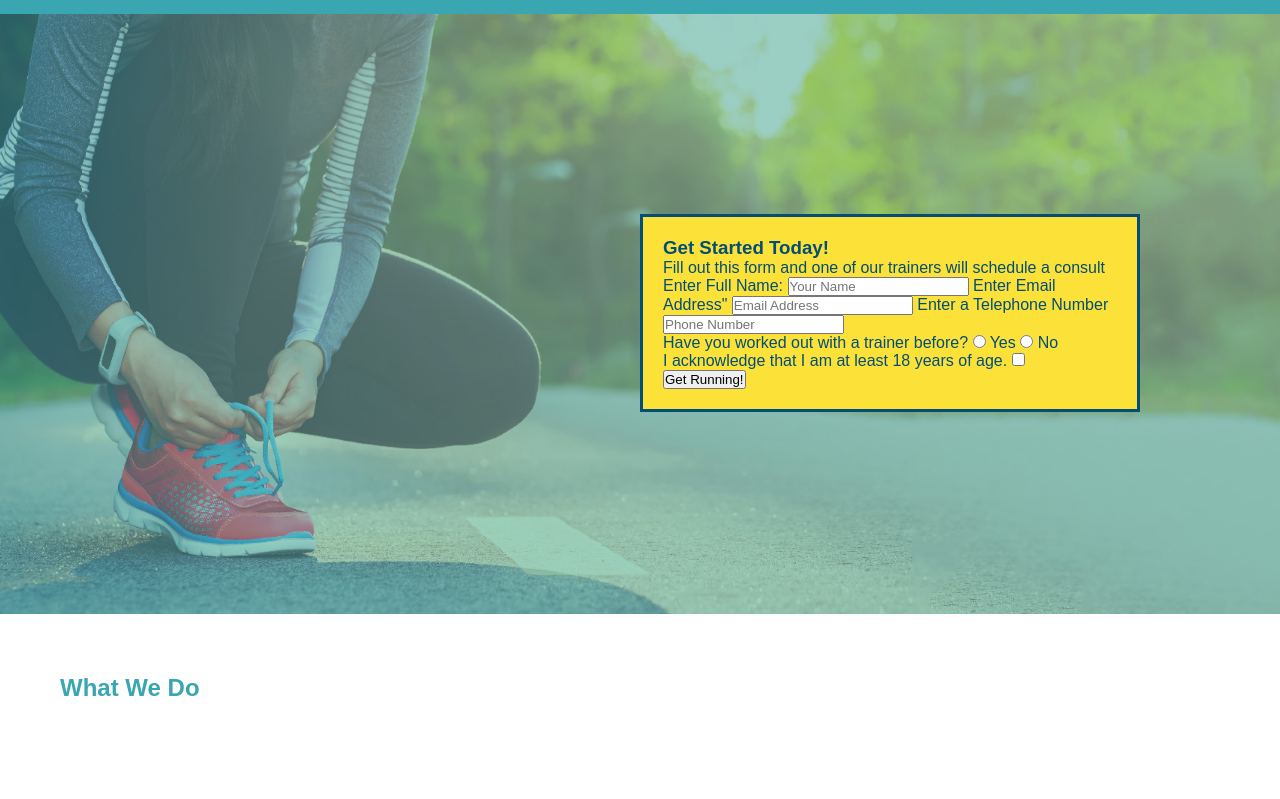
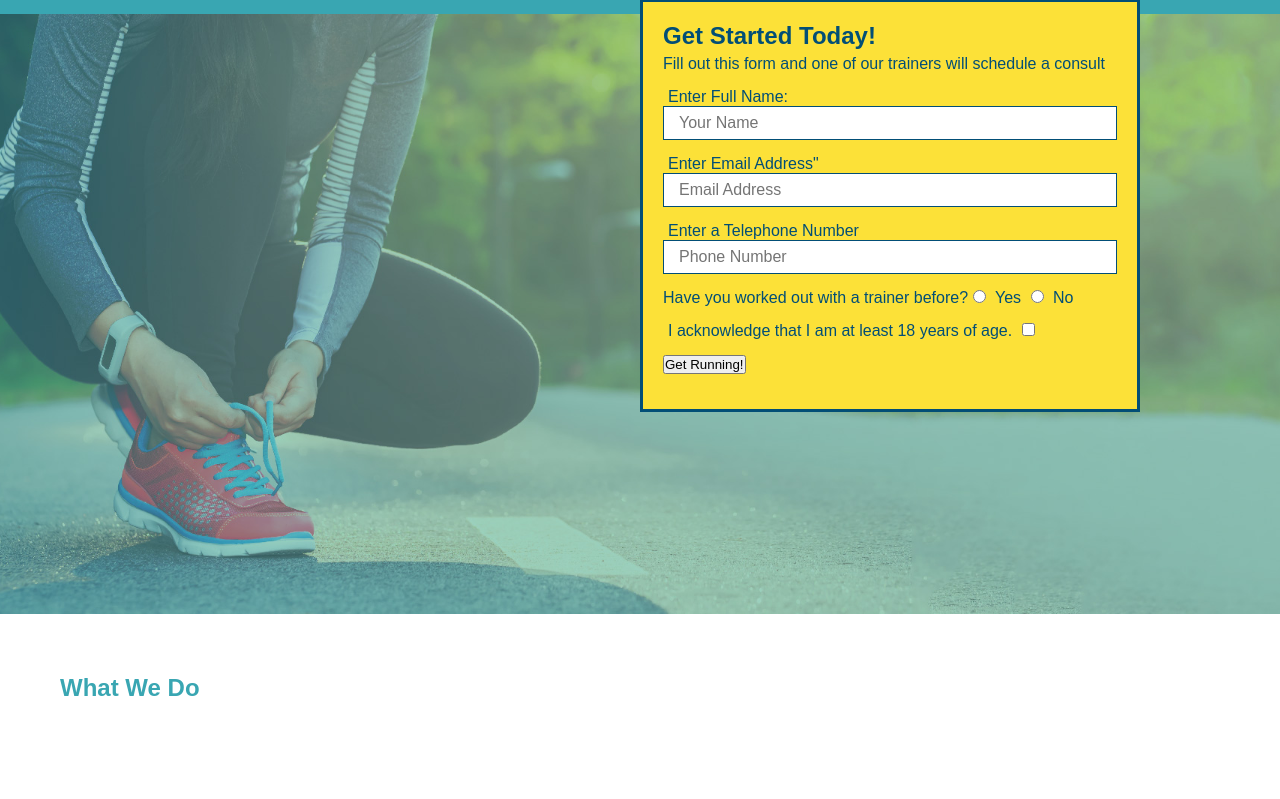
Before and after one commit to NathanSteinway/run-buddy, a plain HTML site: page index.html in a window 1280 px wide. Shown: the part 68-867 px from the top of the page. Drawn offline with Linux system fonts and the light colour scheme.

Commit message:
Added .hero-form h3, .hero-form p, .form-input, and .hero-form label classes and their elements to style.css

```diff
--- a/assets/css/style.css
+++ b/assets/css/style.css
@@ -92,3 +92,32 @@ section {
     bottom: 320px;
     right: 140px;
 }
+
+.hero-form h3 {
+
+    font-size: 24px;
+    margin: 0;
+
+}
+
+.hero-form p {
+
+    margin: 5px 0 15px 0;
+
+}
+
+.form-input {
+
+    border: 1px solid #024e76;
+    display: block;
+    padding: 7px 15px;
+    font-size: 16px;
+    color: #024e76;
+    width: 100%;
+    margin-bottom: 15px;
+
+}
+
+.hero-form label {
+    margin: 0 5px;
+}
--- a/index.html
+++ b/index.html
@@ -6,7 +6,9 @@
         <title>Run Buddy</title>
 
     </head>
+
     <body>
+
         <header>
             <h1>
                 <a href="/">RUN BUDDY</a>
@@ -46,13 +48,13 @@
 
 
                     <label for="name">Enter Full Name:</label>
-                    <input type="text" placeholder="Your Name" name="name" id="name" />
+                    <input type="text" placeholder="Your Name" name="name" id="name" class="form-input"/>
 
                     <label for="email">Enter Email Address"</label>
-                    <input type="email" placeholder="Email Address" name="email" id="email" />
+                    <input type="email" placeholder="Email Address" name="email" id="email" class="form-input"/>
 
                     <label for="phone">Enter a Telephone Number</label>
-                    <input type="tel" placeholder="Phone Number" name="phone" id="phone" />
+                    <input type="tel" placeholder="Phone Number" name="phone" id="phone" class="form-input"/>
 
                     <p>
                         Have you worked out with a trainer before?
```
